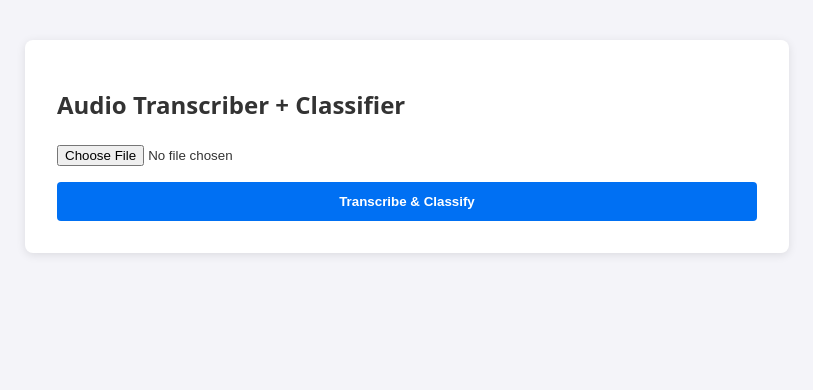
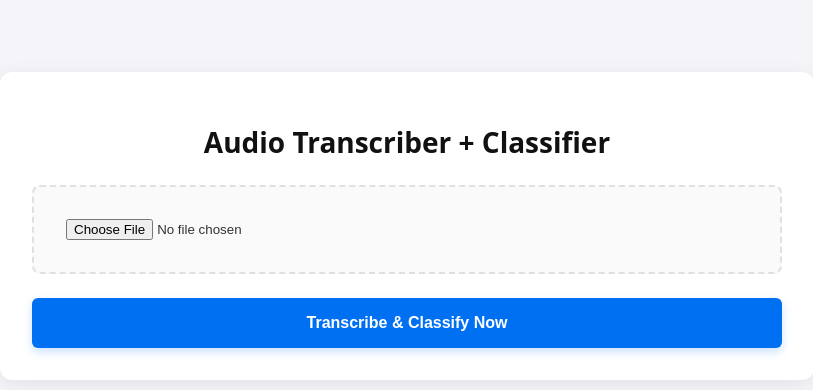
Before and after one commit to mesumbinshaukat/Audio-To-Text-Transcription-Segment-Classification, a Next.js app: page / in a window 1280 px wide. Shown: the top 390 px of the page, without its empty margins (233-1046 px from the left). Built offline with nearby package versions, Linux system fonts and the light colour scheme.

Commit message:
feat: Implement AI audio transcription and classification with Vercel Blob, Deepinfra Whisper, and Google Gemini.

```diff
--- a/app/actions.js
+++ b/app/actions.js
@@ -1,6 +1,7 @@
 'use server';
 
 import { GoogleGenerativeAI } from '@google/generative-ai';
+import { del } from '@vercel/blob';
 
 const GEMINI_PROMPT = `You are a strict classifier for convenience store audio transcriptions. Analyze the provided transcription, which consists of timestamped segments (each line like "start - end text" is one segment). Treat each timestamped block as a separate segment.
 
@@ -95,20 +96,25 @@ JSON Structure:
 Transcription:
 `;
 
-export async function transcribeAction(formData) {
-  const file = formData.get('audio');
-  if (!file) return { error: 'No file provided' };
+export async function transcribeAction(audioUrl) {
+  if (!audioUrl) return { error: 'No audio URL provided' };
 
   // --- Step 1: Whisper Transcription ---
   const whisperStart = Date.now();
 
-  const data = new FormData();
-  data.append('file', file);
-  data.append('model', 'openai/whisper-large-v3');
-  data.append('response_format', 'verbose_json');
-
   let whisperResult;
   try {
+    // Fetch the file from Vercel Blob into server memory
+    // This bypasses the 4.5MB Serverless Function REQUEST body limit
+    const audioRes = await fetch(audioUrl);
+    if (!audioRes.ok) throw new Error('Failed to fetch audio from storage');
+    const audioBlob = await audioRes.blob();
+
+    const data = new FormData();
+    data.append('file', audioBlob, 'audio.mp3');
+    data.append('model', 'openai/whisper-large-v3');
+    data.append('response_format', 'verbose_json');
+
     const response = await fetch('https://api.deepinfra.com/v1/openai/audio/transcriptions', {
       method: 'POST',
       headers: {
@@ -117,16 +123,25 @@ export async function transcribeAction(formData) {
       body: data,
     });
 
-    const json = await response.json();
-
-    if (json.error) {
-      return { error: json.error.message || JSON.stringify(json.error) };
+    if (!response.ok) {
+      const errorData = await response.json().catch(() => ({}));
+      return {
+        error: `Whisper API error (${response.status}): ${errorData.error?.message || response.statusText || 'Unknown error'}`
+      };
     }
 
+    const json = await response.json();
     whisperResult = json;
   } catch (error) {
-    console.error(error);
-    return { error: 'Transcription failed' };
+    console.error('Whisper Processing Error:', error);
+    return { error: `Transcription failed: ${error.message}` };
+  } finally {
+    // Cleanup: Delete the blob from Vercel storage after processing
+    try {
+      await del(audioUrl);
+    } catch (cleanupErr) {
+      console.error('Failed to delete blob:', cleanupErr);
+    }
   }
 
   const whisperTime = ((Date.now() - whisperStart) / 1000).toFixed(2);
--- a/app/page.js
+++ b/app/page.js
@@ -1,16 +1,55 @@
 'use client';
 
 import { useState } from 'react';
+import { upload } from '@vercel/blob/client';
 import { transcribeAction } from './actions';
+
+const PulseLoader = ({ message }) => (
+  <div style={{ display: 'flex', flexDirection: 'column', alignItems: 'center', gap: '1rem', margin: '2rem 0' }}>
+    <div style={{ display: 'flex', gap: '0.5rem' }}>
+      {[0, 1, 2].map(i => (
+        <div
+          key={i}
+          style={{
+            width: '12px',
+            height: '12px',
+            background: '#0070f3',
+            borderRadius: '50%',
+            animation: 'pulse 1.4s ease-in-out infinite',
+            animationDelay: `${i * 0.15}s`
+          }}
+        />
+      ))}
+    </div>
+    <span style={{ fontSize: '0.9rem', color: '#666', fontWeight: '500' }}>{message || 'Processing...'}</span>
+    <style>{`
+      @keyframes pulse {
+        0%, 100% { transform: scale(1); opacity: 0.4; }
+        50% { transform: scale(1.5); opacity: 1; }
+      }
+    `}</style>
+  </div>
+);
 
 export default function Page() {
   const [result, setResult] = useState(null);
   const [loading, setLoading] = useState(false);
+  const [loadingMessage, setLoadingMessage] = useState('');
   const [timer, setTimer] = useState(0);
   const [error, setError] = useState('');
 
-  async function handleAction(formData) {
+  const handleFormSubmit = async (e) => {
+    e.preventDefault();
+    const formData = new FormData(e.target);
+    const audioFile = formData.get('audio');
+
+    if (!audioFile) {
+      setError('Please select an audio file');
+      return;
+    }
+
     setLoading(true);
+    setLoadingMessage('Uploading to secure storage...');
     setResult(null);
     setError('');
     setTimer(0);
@@ -21,7 +60,16 @@ export default function Page() {
     }, 100);
 
     try {
-      const res = await transcribeAction(formData);
+      // Step 1: Client-side upload to Vercel Blob (bypasses 4.5MB limit)
+      const blob = await upload(audioFile.name, audioFile, {
+        access: 'public',
+        handleUploadUrl: '/api/upload',
+      });
+
+      setLoadingMessage('Transcribing & Classifying...');
+
+      // Step 2: Pass the Blob URL to the server action
+      const res = await transcribeAction(blob.url);
       clearInterval(interval);
 
       if (res.error) {
@@ -31,11 +79,12 @@ export default function Page() {
       }
     } catch (err) {
       clearInterval(interval);
-      setError('Failed to connect to server');
+      setError('Error: ' + (err.message || 'Check your internet or Vercel Blob token configuration'));
     } finally {
       setLoading(false);
+      setLoadingMessage('');
     }
-  }
+  };
 
   const formatTime = (seconds) => {
     const mins = Math.floor(seconds / 60);
@@ -44,17 +93,26 @@ export default function Page() {
   };
 
   return (
-    <div style={{ background: 'white', padding: '2rem', borderRadius: '8px', boxShadow: '0 2px 10px rgba(0,0,0,0.1)', maxWidth: '700px', width: '100%' }}>
-      <h1 style={{ marginBottom: '1.5rem', fontSize: '1.5rem' }}>Audio Transcriber + Classifier</h1>
+    <div style={{ background: 'white', padding: '2rem', borderRadius: '12px', boxShadow: '0 4px 20px rgba(0,0,0,0.08)', maxWidth: '750px', width: '100%', margin: '2rem auto' }}>
+      <h1 style={{ marginBottom: '1.5rem', fontSize: '1.75rem', textAlign: 'center', color: '#111' }}>Audio Transcriber + Classifier</h1>
 
-      <form action={handleAction}>
+      <form onSubmit={handleFormSubmit}>
+        <div style={{
+          border: '2px dashed #e0e0e0',
+          borderRadius: '8px',
+          padding: '2rem',
+          textAlign: 'center',
+          marginBottom: '1.5rem',
+          background: '#fafafa'
+        }}>
           <input
             type="file"
             name="audio"
             accept="audio/*"
             required
-          style={{ display: 'block', marginBottom: '1rem', width: '100%' }}
+            style={{ display: 'block', margin: '0 auto', width: '100%', cursor: 'pointer' }}
           />
+        </div>
         <button
           type="submit"
           disabled={loading}
@@ -62,49 +120,61 @@ export default function Page() {
             background: loading ? '#ccc' : '#0070f3',
             color: 'white',
             border: 'none',
-            padding: '0.75rem 1.5rem',
-            borderRadius: '4px',
+            padding: '1rem 1.5rem',
+            borderRadius: '6px',
             cursor: loading ? 'default' : 'pointer',
             width: '100%',
             fontWeight: 'bold',
+            fontSize: '1rem',
+            transition: 'all 0.2s ease',
+            boxShadow: loading ? 'none' : '0 4px 10px rgba(0, 112, 243, 0.2)'
           }}
         >
-          {loading ? `Processing... (${timer}s)` : 'Transcribe & Classify'}
+          {loading ? `Working... (${timer}s)` : 'Transcribe & Classify Now'}
         </button>
       </form>
 
-      {loading && (
-        <p style={{ marginTop: '1rem', color: '#666', textAlign: 'center' }}>
-          Running Whisper → then Gemini... <strong>{timer}s</strong>
-        </p>
-      )}
+      {loading && <PulseLoader message={loadingMessage} />}
 
       {error && (
-        <p style={{ marginTop: '1rem', color: 'red' }}>Error: {error}</p>
+        <div style={{
+          marginTop: '1.5rem',
+          padding: '1rem',
+          background: '#fff5f5',
+          border: '1px solid #feb2b2',
+          borderRadius: '6px',
+          color: '#c53030',
+          fontSize: '0.9rem',
+          display: 'flex',
+          alignItems: 'center',
+          gap: '0.5rem'
+        }}>
+          <strong>⚠️ Error:</strong> {error}
+        </div>
       )}
 
       {result && !loading && (
-        <div style={{ marginTop: '1.5rem', borderTop: '1px solid #eee', paddingTop: '1rem' }}>
-
+        <div style={{ marginTop: '2rem', borderTop: '1px solid #eee', paddingTop: '1.5rem' }}>
           {/* Timing Summary */}
-          <div style={{ display: 'flex', gap: '1rem', marginBottom: '1.5rem' }}>
-            <div style={{ flex: 1, background: '#f0f7ff', borderRadius: '6px', padding: '0.75rem', textAlign: 'center' }}>
-              <div style={{ fontSize: '0.75rem', color: '#555', marginBottom: '0.25rem' }}>Whisper Time</div>
-              <div style={{ fontSize: '1.5rem', fontWeight: 'bold', color: '#0070f3' }}>{result.whisperTime}s</div>
+          <div style={{ display: 'flex', gap: '1rem', marginBottom: '2rem' }}>
+            <div style={{ flex: 1, background: '#f0f7ff', borderRadius: '10px', padding: '1rem', textAlign: 'center', border: '1px solid #e1effe' }}>
+              <div style={{ fontSize: '0.8rem', color: '#6b7280', marginBottom: '0.4rem', textTransform: 'uppercase', letterSpacing: '0.025em' }}>Whisper Time</div>
+              <div style={{ fontSize: '1.75rem', fontWeight: '800', color: '#1c64f2' }}>{result.whisperTime}s</div>
             </div>
-            <div style={{ flex: 1, background: '#f0fff4', borderRadius: '6px', padding: '0.75rem', textAlign: 'center' }}>
-              <div style={{ fontSize: '0.75rem', color: '#555', marginBottom: '0.25rem' }}>Gemini Time</div>
-              <div style={{ fontSize: '1.5rem', fontWeight: 'bold', color: '#059669' }}>
+            <div style={{ flex: 1, background: '#f3faf7', borderRadius: '10px', padding: '1rem', textAlign: 'center', border: '1px solid #def7ec' }}>
+              <div style={{ fontSize: '0.8rem', color: '#6b7280', marginBottom: '0.4rem', textTransform: 'uppercase', letterSpacing: '0.025em' }}>Gemini Time</div>
+              <div style={{ fontSize: '1.75rem', fontWeight: '800', color: '#057a55' }}>
                 {result.geminiError ? 'Error' : result.geminiTime + 's'}
               </div>
             </div>
-            <div style={{ flex: 1, background: '#fafafa', borderRadius: '6px', padding: '0.75rem', textAlign: 'center' }}>
-              <div style={{ fontSize: '0.75rem', color: '#555', marginBottom: '0.25rem' }}>Total Time</div>
-              <div style={{ fontSize: '1.5rem', fontWeight: 'bold', color: '#333' }}>
+            <div style={{ flex: 1, background: '#f9fafb', borderRadius: '10px', padding: '1rem', textAlign: 'center', border: '1px solid #f3f4f6' }}>
+              <div style={{ fontSize: '0.8rem', color: '#6b7280', marginBottom: '0.4rem', textTransform: 'uppercase', letterSpacing: '0.025em' }}>Total Time</div>
+              <div style={{ fontSize: '1.75rem', fontWeight: '800', color: '#374151' }}>
                 {(parseFloat(result.whisperTime) + parseFloat(result.geminiTime || 0)).toFixed(2)}s
               </div>
             </div>
           </div>
+
 
           {/* Whisper Segments */}
           <details open>
--- a/package.json
+++ b/package.json
@@ -9,6 +9,7 @@
     },
     "dependencies": {
         "@google/generative-ai": "^0.24.1",
+        "@vercel/blob": "^2.3.0",
         "axios": "^1.6.2",
         "dotenv": "^17.3.1",
         "express": "^4.18.2",
```
Also changed, not shown: app/api/upload/route.js (added, +30 -0 lines), 2 other files (tests, documents, lock files or other folders). Lines whose indentation alone changed are shown as unchanged.
